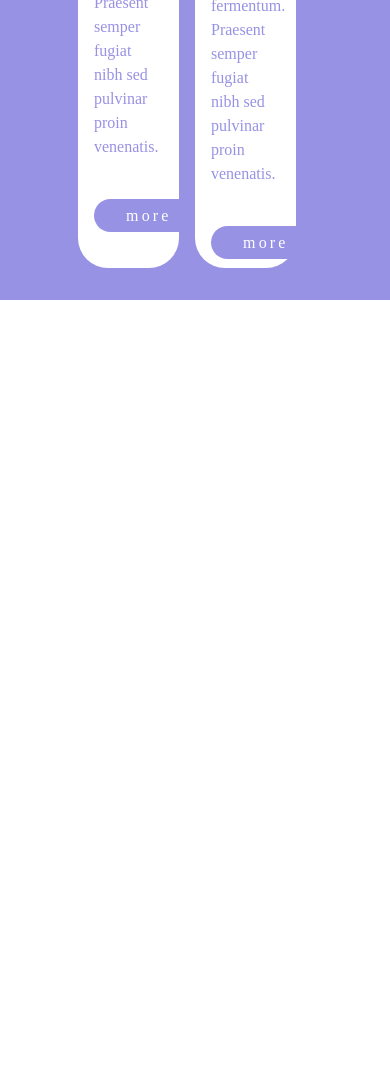
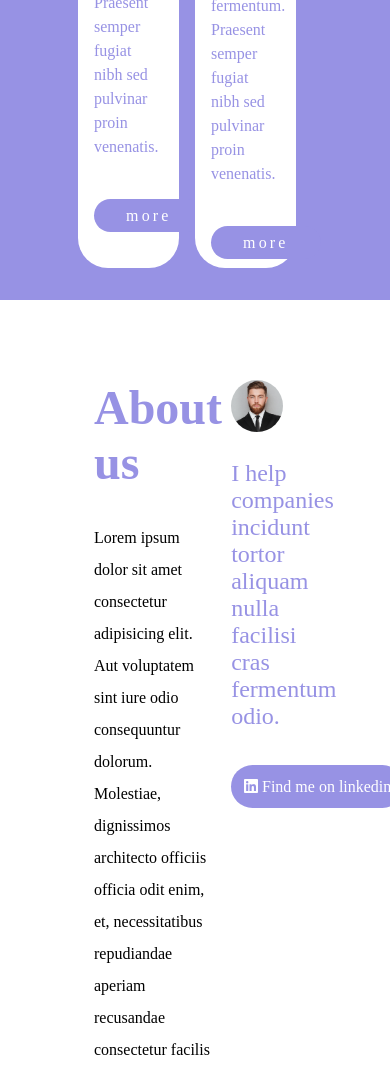
Before and after one commit to Lucacasamassima2001/htmlcss-responsive-layout, a plain HTML site: page index.html in a window 390 px wide. Shown: the part 6395-7464 px from the top of the page. Before the commit the page ends 6695 px from the top, so only its background shows below. Drawn offline with Linux system fonts and the light colour scheme.

Commit message:
about us section responsive

```diff
--- a/assets/style.css
+++ b/assets/style.css
@@ -476,3 +476,85 @@ ul{
 }
 
 /* END BENEFITS SECTION */
+
+.about-us{
+    margin-top: 4em;
+}
+
+
+
+.about-us-container{
+    width: 60%;
+    margin: auto;
+    display: flex;
+    margin-bottom: 4em;
+    padding: 1em;
+}
+
+.description-about-us{
+    width: 60%;
+}
+
+.description-about-us h1{
+    font-size: 3em;
+    color: rgba(151,146,228,255);
+}
+
+.description-about-us p{
+    padding-top: 2em;
+    padding-bottom: 1em;
+    line-height: 2em;
+}
+
+.ceo{
+    width: 40%;
+    padding-left: 1em;
+}
+
+.ceo-img-container{
+    width: 80%;
+    aspect-ratio: 1/1;
+}
+
+.ceo-img{
+    max-width: 100%;
+    border-radius: 50%;
+}
+
+.ceo-slogan{
+    font-size: 1.5em;
+    color: rgba(151,146,228,255);
+    padding-bottom: 2em;
+    padding-top: 1em;
+}
+
+.find-me{
+    background-color: rgba(151,146,228,255);
+    padding: .8em;
+    text-decoration: none;
+    color: white;
+    border-radius: 30px;
+    white-space: nowrap;
+}
+
+
+@media screen and (max-width:810px) {
+    .ceo-slogan{
+        font-size: 1.5em;
+    }
+}
+
+@media screen and (max-width:375px) {
+    .about-us-container{
+        flex-direction: column;
+        width: 100%;
+    }
+
+    .description-about-us{
+        width: 100%;
+    }
+
+    .ceo{
+        width: 100%;
+    }
+}
--- a/index.html
+++ b/index.html
@@ -186,7 +186,34 @@
                 <a href="">more</a>
             </div>
         </div>
+    </section>
 
+    <section class="about-us">
+        <div class="about-us-container">
+            <div class="description-about-us">
+                <h1>About us</h1>
+                <p>Lorem ipsum dolor sit amet consectetur adipisicing elit. Aut voluptatem sint iure odio consequuntur dolorum. Molestiae, dignissimos architecto officiis officia odit enim, et, necessitatibus repudiandae aperiam recusandae consectetur facilis qui?</p>
+                <p>Lorem ipsum dolor sit amet consectetur adipisicing elit. Aut voluptatem sint iure odio consequuntur dolorum. Molestiae, dignissimos architecto officiis officia odit enim, et, necessitatibus repudiandae aperiam recusandae consectetur facilis qui?</p>
+            </div>
+
+            <div class="ceo">
+                <div class="ceo-img-container">
+                    <img class="ceo-img" src="assets/img/about.jpg" alt="">
+
+                </div>
+
+                <div class="ceo-slogan">
+                    I help companies incidunt tortor aliquam nulla facilisi cras fermentum odio.
+
+                </div>
+
+                <a href="" class="find-me">
+                    <i class="fa-brands fa-linkedin"></i>
+                    Find me on linkedin
+                </a>
+
+            </div>
+        </div>
     </section>
 </body>
 </html>
```
